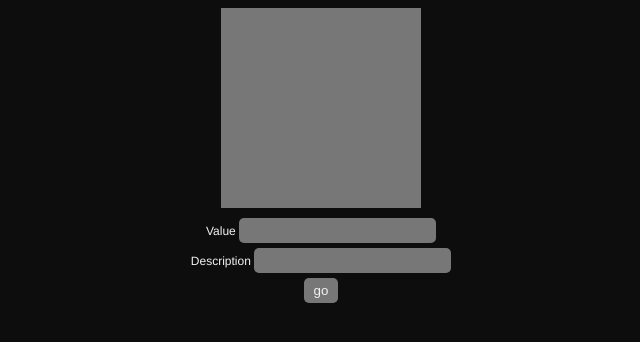
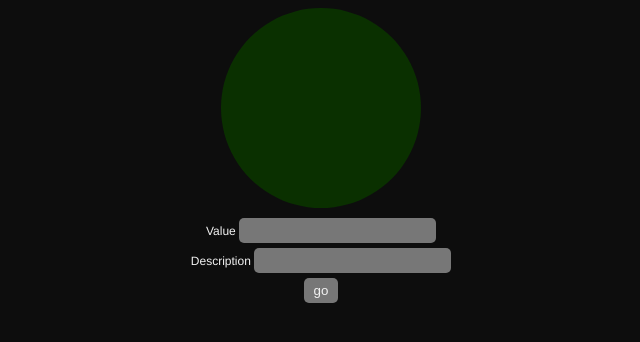
Before and after one commit to GrzegorzJarosz/pieChart, a website: page src/index.html in a window 1280 px wide. Both pictures are taken after typing "5", "Sample" into the empty fields and a click on the input "go". Shown: the whole page, without its empty margins (319-959 px from the left). Drawn offline with nearby package versions, Linux system fonts and the light colour scheme; files that its build step writes are made by us from their sources.

Commit message:
add drawAll function

```diff
--- a/src/js/script.js
+++ b/src/js/script.js
@@ -22,11 +22,58 @@ function drawPieCont(){
 
 	content.appendChild(svg);
 };
+/*----------------------------------------------------------------*/
 
+//get sum of all values in data array
+function getSum(){
+	return pieData.map(function(a){return +a.val;}).reduce(function(tot,curr){return tot+curr;});
+
+	//return pieData.reduce(function(total,item){return total+(+item.val);},0);
+};
+
+/*----------------------------------------------------------------*/
 //draw all chart
 function drawAll(){
 	drawPieCont();
+
+	let x=100;
+	let y= 0;
+	let val=0;
+	let arrLen=pieData.length;
+
+	for(let i=0; i<arrLen; i++){
+
+		let count=arrLen-(i+1);// direction => last data as first
+
+		let dir;
+
+		val0=pieData[count].val*1;
+		let ang0=((val0/getSum())*360);
+		if(ang0>180){dir=1}else{dir=0}
+
+		val+=pieData[count].val*1;
+		let ang=((val/getSum())*360);
+
+		let cc= (ang*(Math.PI/180))-Math.PI/2;
+
+		let prex=100+((Math.cos(cc)) * 100);
+		let x2=Math.floor(prex*100)/100;
+		let y2=100+((Math.sin(cc)) * 100);
+
+		let path= document.createElementNS('http://www.w3.org/2000/svg','path');
+		let svgPath=document.querySelector('#piechart svg');
+		svgPath.appendChild(path);
+
+		let d1=`M100 100 L ${x} ${y}  A100 100 0, ${dir} ,1 ${x2} ${y2} Z`;
+		path.setAttribute('d', d1);
+		let col=`#${i}a3${i}${i}0`;
+		path.setAttribute('fill', col);
+
+		x=x2;
+		y=y2;
+	};
 };
+/*----------------------------------------------------------------*/
 
 //constr sectorObj
 function Sector(val, descr){
@@ -52,7 +99,7 @@ inpSb.addEventListener('click',(e)=>{
 		setForm.reset();//reset form after submit
 
 		drawAll();
-
+		console.log(getSum());
 	}else{return false};
 });
 
--- a/src/scss/styles.scss
+++ b/src/scss/styles.scss
@@ -14,7 +14,7 @@ body {
 		margin:auto;
 		width:200px;
 		height:200px;
-		background-color: $bcgr-inp;
+		//background-color: $bcgr-inp;
 	}
 }
 
```
Also changed, not shown: dist/css/styles.css, dist/js/scripts.js.
